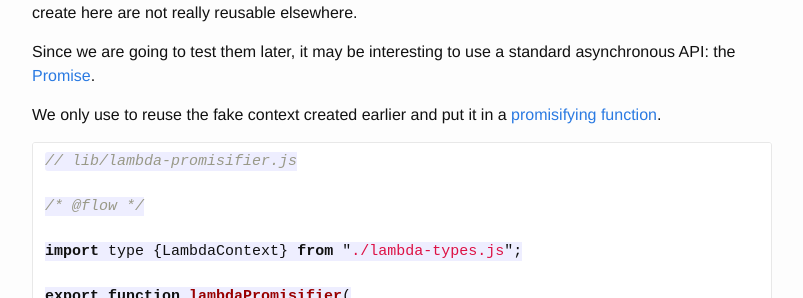
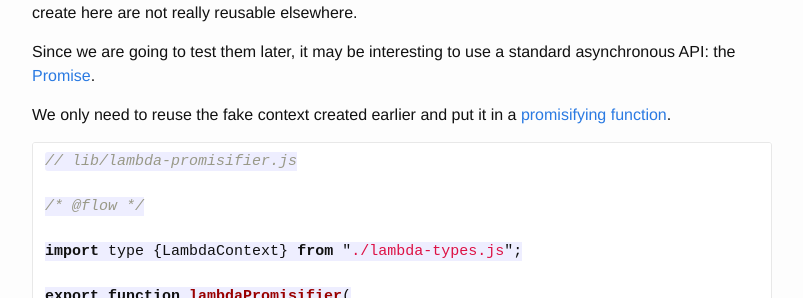
Before and after one commit to rricard/rricard.github.io, a Jekyll site: the page built from _posts/2015-11-29-es6-on-aws-lambda.md, in a window 1280 px wide and 900 px high, scrolled down 8474 px. Shown: the part 154-452 px from the top of the window, without its empty margins (238-1041 px from the left). Built offline with Jekyll 4.4.1, drawn with Linux system fonts in a browser that asks for light colours; some of the changed text lies outside the part shown.

Commit message:
another typo

````diff
--- a/_posts/2015-11-29-es6-on-aws-lambda.md
+++ b/_posts/2015-11-29-es6-on-aws-lambda.md
@@ -370,7 +370,7 @@ Since we are going to test them later, it may be interesting to use a standard
 asynchronous API: the
 [Promise](https://developer.mozilla.org/en-US/docs/Web/JavaScript/Reference/Global_Objects/Promise).
 
-We only use to reuse the fake context created earlier and put it in a
+We only need to reuse the fake context created earlier and put it in a
 [promisifying function](https://github.com/rricard/lambda-es6-example/commit/860fd190f9aea4ce091f264824e87bab98e35cc5).
 
 ```js
````
Also changed, not shown: other parts of _posts/2015-11-29-es6-on-aws-lambda.md (+1 -1 lines).
